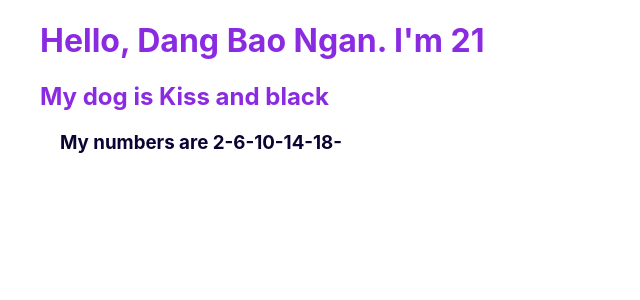
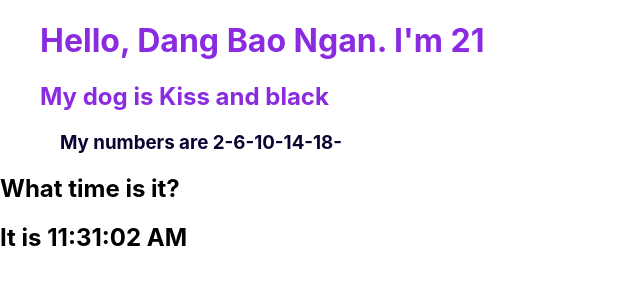
Before and after one commit to baongan9400/React-Basic-App, a React (Create React App) app: page / in a window 1280 px wide. Shown: the top 300 px of the page, without its empty margins (0-640 px from the left). Built offline with nearby package versions, Linux system fonts and the light colour scheme.

Commit message:
Render element

```diff
--- a/src/index.js
+++ b/src/index.js
@@ -30,11 +30,21 @@ const element2 = (
   </div>
 );
 
-const element = React.createElement(
-  React.Fragment,
-  null,
-  element1,
-  element2
-)
-ReactDOM.render(element,
-                document.getElementById('root'));
+function updateTimer(){
+  const element3 = (
+    <div>
+      <h2>What time is it?</h2>
+      <h2>It is {new Date().toLocaleTimeString()}</h2>
+    </div>
+  );
+  const _element = React.createElement(
+    React.Fragment,
+    null,
+    element1,
+    element2,
+    element3
+  );
+  ReactDOM.render(_element,
+    document.getElementById('root'));
+}
+setInterval(updateTimer,1000)//do updateTimer every 1s
```
